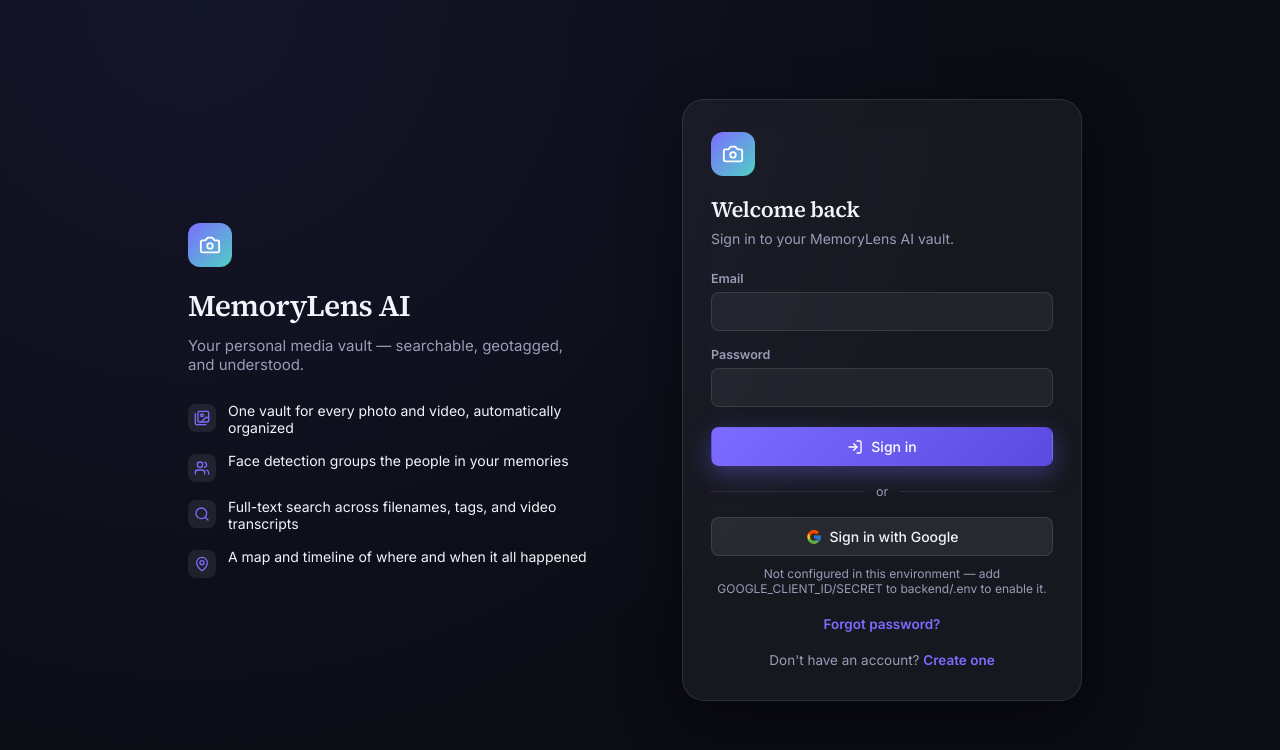
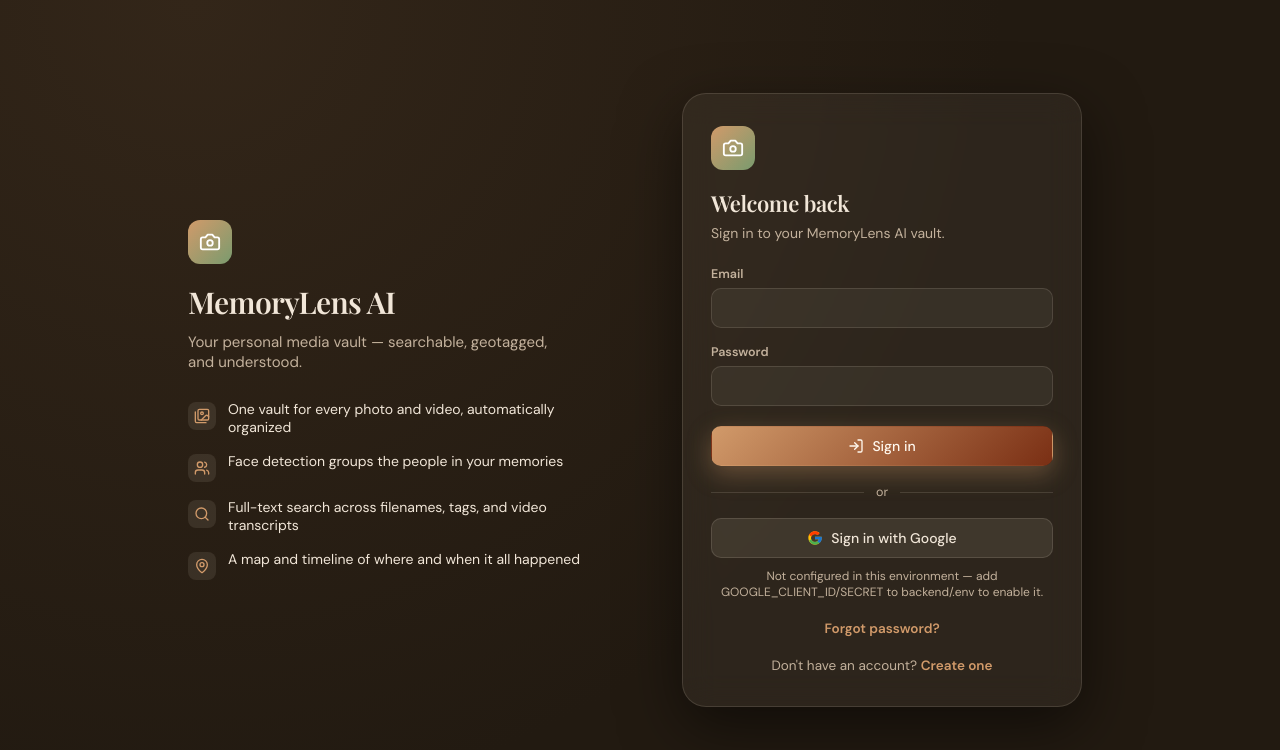
Before and after one commit to skhicha/memorylens-ai-vault, a React (Vite) app in the folder frontend/: page /login in a window 1280 px wide. Shown: the top 750 px of the page. Built offline with nearby package versions, Linux system fonts and the light colour scheme; no server answers.

Commit message:
feat: redesign UI with warm editorial color/typography system

```diff
--- a/frontend/index.html
+++ b/frontend/index.html
@@ -7,7 +7,7 @@
     <link rel="preconnect" href="https://fonts.googleapis.com" />
     <link rel="preconnect" href="https://fonts.gstatic.com" crossorigin />
     <link
-      href="https://fonts.googleapis.com/css2?family=Inter:ital,opsz,wght@0,14..32,400..800;1,14..32,400..600&family=Source+Serif+4:opsz,wght@8..60,500;8..60,600&display=swap"
+      href="https://fonts.googleapis.com/css2?family=DM+Sans:wght@400;500;600;700&family=Playfair+Display:wght@500;600;700&display=swap"
       rel="stylesheet"
     />
     <title>MemoryLens AI</title>
--- a/frontend/src/index.css
+++ b/frontend/src/index.css
@@ -1,15 +1,15 @@
 :root {
-  --font-sans: "Inter", -apple-system, BlinkMacSystemFont, "Segoe UI", Roboto, Helvetica, Arial, sans-serif;
-  --font-serif: "Source Serif 4", Georgia, "Times New Roman", serif;
-  --radius-sm: 8px;
-  --radius-md: 14px;
-  --radius-lg: 22px;
-  --accent: #7c6cff;
-  --accent-rgb: 124, 108, 255;
-  --accent-2: #4fd1c5;
-  --success: #3ddc97;
-  --warn: #f0b429;
-  --danger: #ff6b6b;
+  --font-sans: "DM Sans", -apple-system, BlinkMacSystemFont, "Segoe UI", Roboto, Helvetica, Arial, sans-serif;
+  --font-serif: "Playfair Display", Georgia, "Times New Roman", serif;
+  --radius-sm: 10px;
+  --radius-md: 16px;
+  --radius-lg: 24px;
+  --accent: #a8431f;
+  --accent-rgb: 168, 67, 31;
+  --accent-2: #7a9b6e;
+  --success: #6b9b5e;
+  --warn: #c98f3a;
+  --danger: #b8432c;
 
   /* Spacing scale: every margin/padding/gap in the app traces back to one
      of these instead of a scattered magic-number px value. */
@@ -24,29 +24,31 @@
 }
 
 :root[data-theme="dark"] {
-  --bg: #0b0c14;
-  --bg-grad-1: #14162a;
-  --bg-grad-2: #0b0c14;
-  --surface: rgba(255, 255, 255, 0.05);
-  --surface-strong: rgba(255, 255, 255, 0.08);
-  --surface-border: rgba(255, 255, 255, 0.1);
-  --text: #f3f4fb;
-  --text-muted: #9a9cb8;
-  --shadow: 0 20px 60px rgba(0, 0, 0, 0.45);
-  --nav-bg: rgba(14, 15, 26, 0.72);
+  --bg: #2a2015;
+  --bg-grad-1: #332619;
+  --bg-grad-2: #221a11;
+  --surface: rgba(255, 240, 220, 0.05);
+  --surface-strong: rgba(255, 240, 220, 0.09);
+  --surface-border: rgba(255, 240, 220, 0.13);
+  --text: #f1e6d8;
+  --text-muted: #c3b19c;
+  --shadow: 0 20px 60px rgba(0, 0, 0, 0.5);
+  --nav-bg: rgba(42, 32, 21, 0.78);
+  --accent: #d19a6a;
+  --accent-rgb: 209, 154, 106;
 }
 
 :root[data-theme="light"] {
-  --bg: #f4f5fb;
-  --bg-grad-1: #ffffff;
-  --bg-grad-2: #eceefb;
-  --surface: rgba(20, 20, 40, 0.04);
-  --surface-strong: rgba(20, 20, 40, 0.07);
-  --surface-border: rgba(20, 20, 40, 0.09);
-  --text: #1a1b2e;
-  --text-muted: #5c5e78;
-  --shadow: 0 20px 50px rgba(30, 30, 60, 0.12);
-  --nav-bg: rgba(255, 255, 255, 0.78);
+  --bg: #f7f1e4;
+  --bg-grad-1: #fffaf0;
+  --bg-grad-2: #f0e4cd;
+  --surface: rgba(96, 62, 36, 0.045);
+  --surface-strong: rgba(96, 62, 36, 0.075);
+  --surface-border: rgba(96, 62, 36, 0.13);
+  --text: #3a2a1d;
+  --text-muted: #7c6a56;
+  --shadow: 0 20px 50px rgba(60, 40, 20, 0.12);
+  --nav-bg: rgba(255, 250, 240, 0.8);
 }
 
 * {
@@ -137,10 +139,25 @@ h1, h2, h3 {
   margin-bottom: var(--sp-6);
 }
 
+.eyebrow {
+  display: block;
+  font-family: var(--font-sans);
+  font-size: 11.5px;
+  font-weight: 600;
+  letter-spacing: 0.14em;
+  text-transform: uppercase;
+  color: var(--accent);
+  margin-bottom: var(--sp-2);
+}
+
 .page-header h1 {
   font-size: 30px;
   margin: 0 0 var(--sp-2);
   letter-spacing: -0.015em;
+}
+
+.page-header h1 .heading-period {
+  color: var(--accent);
 }
 
 .page-header p {
@@ -172,10 +189,10 @@ h1, h2, h3 {
 }
 
 .btn-primary {
-  background: linear-gradient(135deg, var(--accent), #5a4ae0);
+  background: linear-gradient(135deg, var(--accent), #7a2f14);
   border-color: transparent;
-  color: white;
-  box-shadow: 0 8px 24px rgba(124, 108, 255, 0.35);
+  color: #fff8ee;
+  box-shadow: 0 8px 24px rgba(var(--accent-rgb), 0.35);
 }
 
 .btn-primary:hover {
@@ -183,19 +200,19 @@ h1, h2, h3 {
      has equal specificity and would otherwise win here, replacing the
      gradient with a near-white surface in light mode while the text stayed
      white, making the button's label invisible. Same bug for .btn-danger. */
-  background: linear-gradient(135deg, var(--accent), #5a4ae0);
+  background: linear-gradient(135deg, var(--accent), #7a2f14);
   filter: brightness(1.08);
-  box-shadow: 0 10px 28px rgba(124, 108, 255, 0.45);
+  box-shadow: 0 10px 28px rgba(var(--accent-rgb), 0.45);
 }
 
 .btn-danger {
-  background: rgba(255, 107, 107, 0.14);
-  border-color: rgba(255, 107, 107, 0.3);
+  background: rgba(184, 67, 44, 0.14);
+  border-color: rgba(184, 67, 44, 0.3);
   color: var(--danger);
 }
 
 .btn-danger:hover {
-  background: rgba(255, 107, 107, 0.22);
+  background: rgba(184, 67, 44, 0.22);
 }
 
 .btn:active:not(:disabled) {
```
